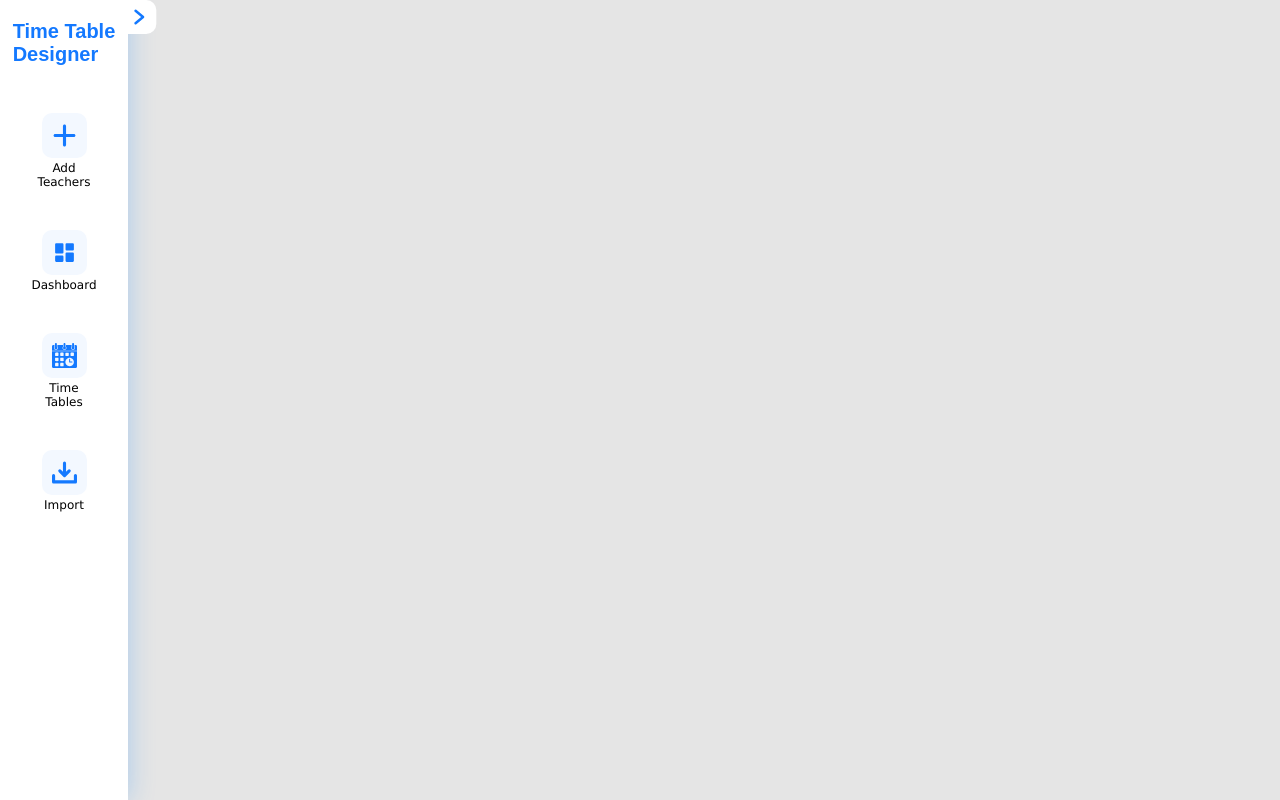
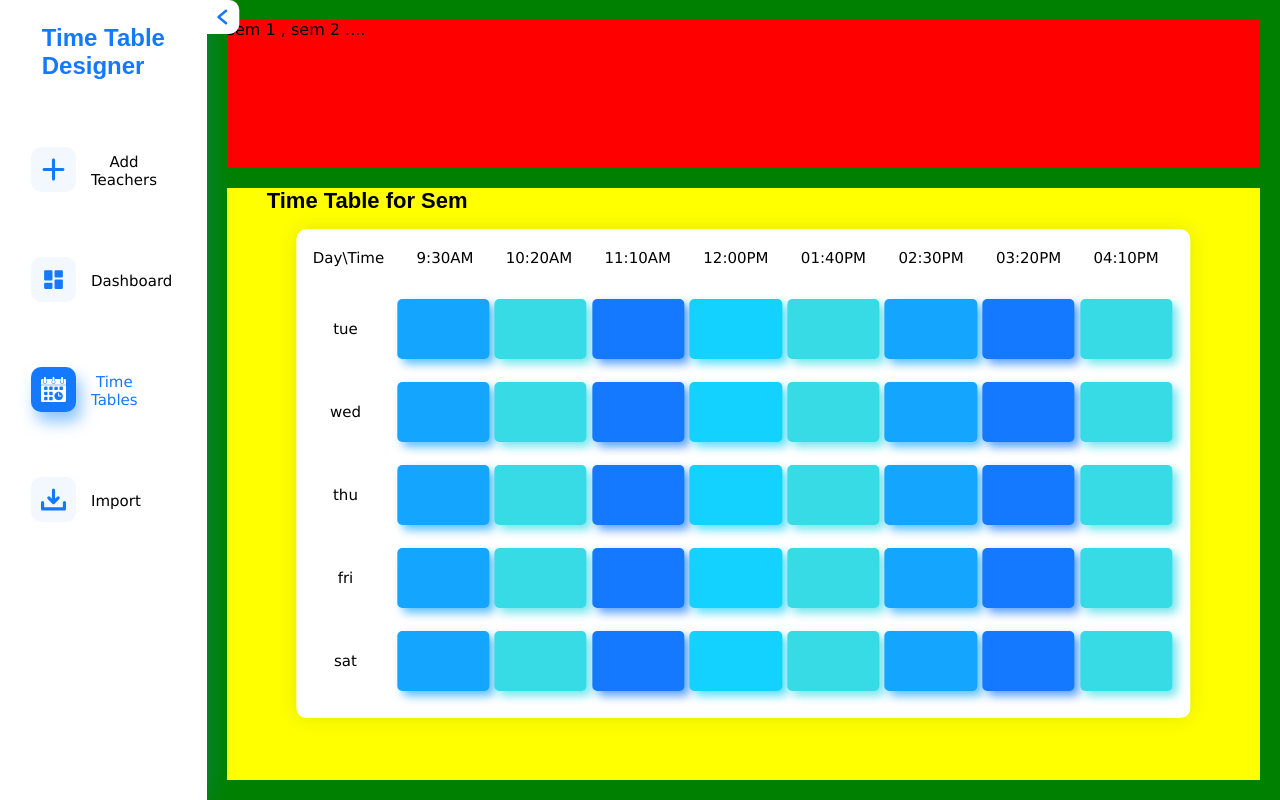
Before and after one commit to Super7000/Sem_Time_Table_Designer, a website: page Time Table.html in a window 1280 px wide. Drawn offline with Linux system fonts and the light colour scheme.

Commit message:
timetable.html ui change &some js added in main.js

```diff
--- a/Time Table.html
+++ b/Time Table.html
@@ -13,7 +13,7 @@
         console.log(t);
     </script>
     <body>
-            <div class="menubar">
+            <div class="menubar active">
                     <svg viewBox="0 0 96 96" class="m_t_arrow" xmlns="http://www.w3.org/2000/svg">
                         <path d="M69.8437,43.3876,33.8422,13.3863a6.0035,6.0035,0,0,0-7.6878,9.223l30.47,25.39-30.47,25.39a6.0035,6.0035,0,0,0,7.6878,9.2231L69.8437,52.6106a6.0091,6.0091,0,0,0,0-9.223Z"/>
                     </svg>
@@ -32,7 +32,7 @@
                     </svg>
                     <p>Dashboard</p>
                 </a>
-                <a class="link" href="Time Tables.html">
+                <a class="link active" href="Time Tables.html">
                     <svg version="1.0" xmlns="http://www.w3.org/2000/svg" width="512.000000pt" height="512.000000pt" viewBox="0 0 512.000000 512.000000" preserveAspectRatio="xMidYMid meet">
                         <g transform="translate(0.000000,512.000000) scale(0.100000,-0.100000)"
                         fill="#000000" stroke="none">
@@ -105,11 +105,82 @@
                     <p>Import</p>
                 </div>
             </div>
-
+            <div class="container">
+                <div class="top">
+                    sem 1 , sem 2 ....
+                </div>
+                <div class="set_time_chart">
+                    <p>Time Table for Sem</p>
+                    <div class="att_chart"> <!-- att = Allocated time table -->
+                        <div class="times">
+                            <div class="day_time_l">Day\Time</div>
+                            <div class="class_label 1">9:30AM</div>
+                            <div class="class_label 2">10:20AM</div>
+                            <div class="class_label 3">11:10AM</div>
+                            <div class="class_label 4">12:00PM</div>
+                            <div class="class_label 5">01:40PM</div>
+                            <div class="class_label 6">02:30PM</div>
+                            <div class="class_label 7">03:20PM</div>
+                            <div class="class_label 8">04:10PM</div>
+                        </div>
+                        <div class="week week_1">
+                            <div class="week_names">tue</div>
+                            <div class="class class_1"></div>
+                            <div class="class class_2"></div>
+                            <div class="class class_3"></div>
+                            <div class="class class_4"></div>
+                            <div class="class class_5"></div>
+                            <div class="class class_6"></div>
+                            <div class="class class_7"></div>
+                            <div class="class class_8"></div>
+                        </div>
+                        <div class="week week_2">
+                            <div class="week_names">wed</div>
+                            <div class="class class_1"></div>
+                            <div class="class class_2"></div>
+                            <div class="class class_3"></div>
+                            <div class="class class_4"></div>
+                            <div class="class class_5"></div>
+                            <div class="class class_6"></div>
+                            <div class="class class_7"></div>
+                            <div class="class class_8"></div>
+                        </div>
+                        <div class="week week_3">
+                            <div class="week_names">thu</div>
+                            <div class="class class_1"></div>
+                            <div class="class class_2"></div>
+                            <div class="class class_3"></div>
+                            <div class="class class_4"></div>
+                            <div class="class class_5"></div>
+                            <div class="class class_6"></div>
+                            <div class="class class_7"></div>
+                            <div class="class class_8"></div>
+                        </div>
+                        <div class="week week_4">
+                            <div class="week_names">fri</div>
+                            <div class="class class_1"></div>
+                            <div class="class class_2"></div>
+                            <div class="class class_3"></div>
+                            <div class="class class_4"></div>
+                            <div class="class class_5"></div>
+                            <div class="class class_6"></div>
+                            <div class="class class_7"></div>
+                            <div class="class class_8"></div>
+                        </div>
+                        <div class="week week_5">
+                            <div class="week_names">sat</div>
+                            <div class="class class_1"></div>
+                            <div class="class class_2"></div>
+                            <div class="class class_3"></div>
+                            <div class="class class_4"></div>
+                            <div class="class class_5"></div>
+                            <div class="class class_6"></div>
+                            <div class="class class_7"></div>
+                            <div class="class class_8"></div>
+                        </div>
+                    </div>
+                </div>
+            </div>
     </body>
-    <script>
-        document.querySelector(".m_t_arrow").addEventListener("click", () => {
-            document.querySelector(".menubar").classList.toggle("active");
-        })
-    </script>
+    <script src="./scripts/TimeTable.js"></script>
 </html>
--- /dev/null
+++ b/scripts/TimeTable.js
@@ -0,0 +1,11 @@
+document.querySelector(".m_t_arrow").addEventListener("click", () => {
+    document.querySelector(".menubar").classList.toggle("active");
+})
+for (let i = 1; i < 6; i++) {
+    for (let j = 0; j < 9; j++) {
+        if (j == 0) {
+            j = 1;
+        }
+        document.querySelector(`.week_${i} .class_${j}`).classList.add("alloc");
+    }
+}
--- a/styles/Style.css
+++ b/styles/Style.css
@@ -84,6 +84,10 @@ body {
     color: #1479FF;
 }
 
+.menubar .link:hover svg path {
+    fill: #fff;
+}
+
 .menubar .link.active svg {
     background: #1479FF;
     color: #fff;
@@ -91,14 +95,15 @@ body {
 
 }
 
+.menubar .link.active svg path {
+    fill: #fff;
+}
+
 .menubar .link.active p {
     color: #1479FF;
 
 }
 
-.menubar .link:hover svg path {
-    fill: #fff;
-}
 
 .menubar .link svg {
     width: 25px;
@@ -331,14 +336,14 @@ body {
     cursor: pointer;
 }
 
-.right .set_time_chat {
+.set_time_chart {
     position: relative;
     top: 0;
     height: 50%;
     width: 100%;
 }
 
-.right .set_time_chat p {
+.set_time_chart p {
     font-family: Arial, Helvetica, sans-serif;
     font-weight: bold;
     font-size: 22px;
@@ -429,7 +434,7 @@ body {
     cursor: pointer;
 }
 
-.right .set_time_chat .att_chart {
+.set_time_chart .att_chart {
     position: relative;
     left: 50%;
     top: 50%;
@@ -444,9 +449,10 @@ body {
     padding-bottom: 7px;
     box-shadow: 0 0 20px rgba(0, 0, 0, 0.1);
     padding: 0px 15px 15px 0px;
+    background: #fff;
 }
 
-.right .set_time_chat .att_chart .times,
+.set_time_chart .att_chart .times,
 .week {
     display: flex;
     flex-direction: row;
@@ -456,34 +462,38 @@ body {
     font-size: 12px;
 }
 
-.right .set_time_chat .att_chart .week .week_names {
+.set_time_chart .att_chart .week .week_names {
     display: flex;
     justify-content: center;
     align-items: center;
 }
 
-.right .set_time_chat .att_chart .week div {
+.set_time_chart .att_chart .week div {
     width: 10.5%;
     height: 100%;
     border-radius: 5px;
 }
 
-.right .set_time_chat .att_chart .week .class.alloc {
+.set_time_chart .class.alloc{
+    cursor: pointer;
+}
+
+.set_time_chart .att_chart .week .class.alloc {
     background: #14A5FF;
     box-shadow: 5px 5px 10px rgba(20, 165, 255, 0.7);
 }
 
-.right .set_time_chat .att_chart .week .class.alloc:nth-child(4n) {
+.set_time_chart .att_chart .week .class.alloc:nth-child(4n) {
     background: #1479FF;
     box-shadow: 5px 5px 10px rgba(20, 121, 255, 0.7);
 }
 
-.right .set_time_chat .att_chart .week .class.alloc:nth-child(5n) {
+.set_time_chart .att_chart .week .class.alloc:nth-child(5n) {
     background: #14D2FF;
     box-shadow: 5px 5px 10px rgba(20, 210, 255, 0.7);
 }
 
-.right .set_time_chat .att_chart .week .class.alloc:nth-child(3n) {
+.set_time_chart .att_chart .week .class.alloc:nth-child(3n) {
     background: #37DBE6;
     box-shadow: 5px 5px 10px rgba(55, 219, 230, 0.7);
 }
--- a/styles/TimeTableStyle.css
+++ b/styles/TimeTableStyle.css
@@ -1,18 +1,29 @@
 body {
     background: rgba(0, 0, 0, 0.1);
 }
-
-.menubar.active {
-
-    width: 16.5%;
+.container
+{
+    height: inherit;
+    width: 100%;
+    display: flex;
+    flex-direction: column;
+    background: green;
+    gap: 20px;
 }
-
-.menubar .m_t_arrow {
-    left: 11%;
-    transform: translate(-55%, 0);
+.top
+{
+    background: red;
+    height: 20%;
 }
-
-.menubar.active .m_t_arrow {
-    left: 17.5%;
-    transform: translate(-55%, 0) rotate(-180deg);
+.set_time_chart{
+    background: yellow;
+    height: 80%;
 }
+.set_time_chart .week
+{
+    height: 60px;
+}
+.set_time_chart .att_chart .times,.week
+{
+    font-size: 15px;
+}
```
Also changed, not shown: scripts/Main.js (+15 -1 lines), time table creator prototype.html (+24 -24 lines).
